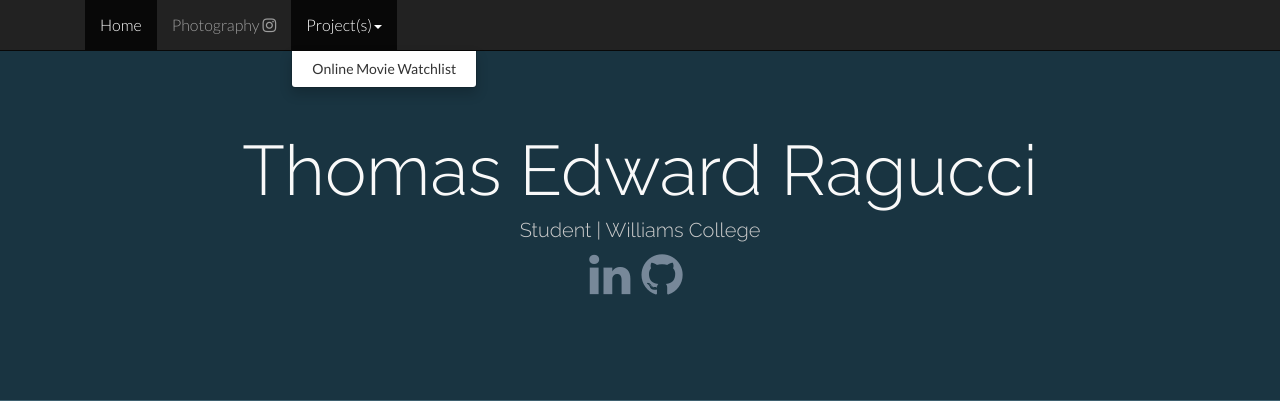
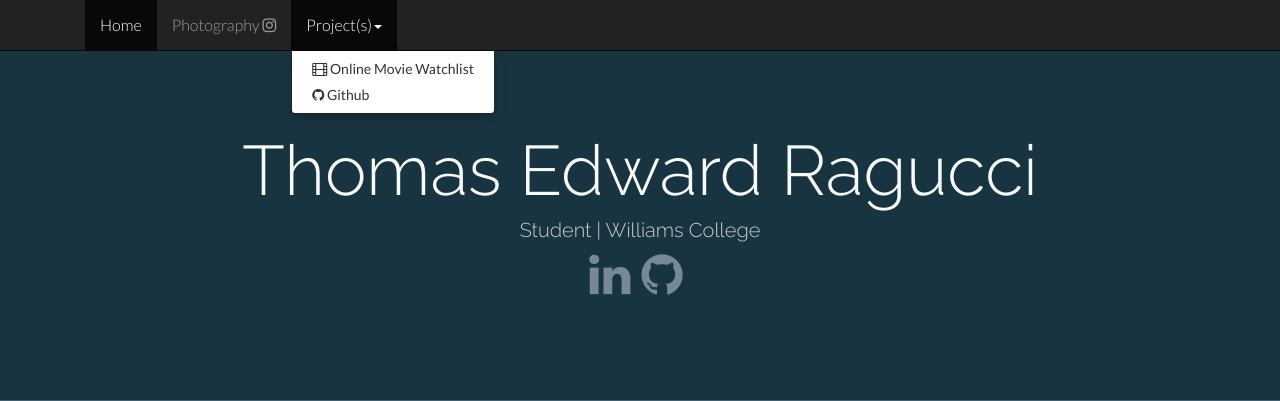
Before and after one commit to thomas2711/site, a Django app: page / in a window 1280 px wide, after a click on "Project(s)". Shown: the top 401 px of the page. Run offline with Django 3.2, Linux system fonts and the light colour scheme; parts of the project's set-up code (start-up, migrations or seed data) failed here and were passed over; some libraries are stand-ins or nearby versions.

Commit message:
Added github link to projects dropdown

```diff
--- a/resume/templates/resume/index.html
+++ b/resume/templates/resume/index.html
@@ -48,7 +48,8 @@
 					<li class="dropdown">
 							<a href="#" class="dropdown-toggle" data-toggle="dropdown" role="button" aria-haspopup="true" aria-expanded="false">Project(s)<span class="caret"></span></a>
 							<ul class="dropdown-menu">
-								<li><a href="{% url 'movies:index' %}">Online Movie Watchlist</a></li>
+								<li><a href="{% url 'movies:index' %}"><i class="fa fa-film" aria-hidden="true"></i> Online Movie Watchlist</a></li>
+								<li><a href="https://github.com/thomas2711/" target="_blank"><i class="fa fa-github"></i> Github</a></li>
 							</ul>
 						</li>
 					<!--<li><p class="navbar-text">Site is a work in progress, please excuse any rough edges!</p></li> -->
```
